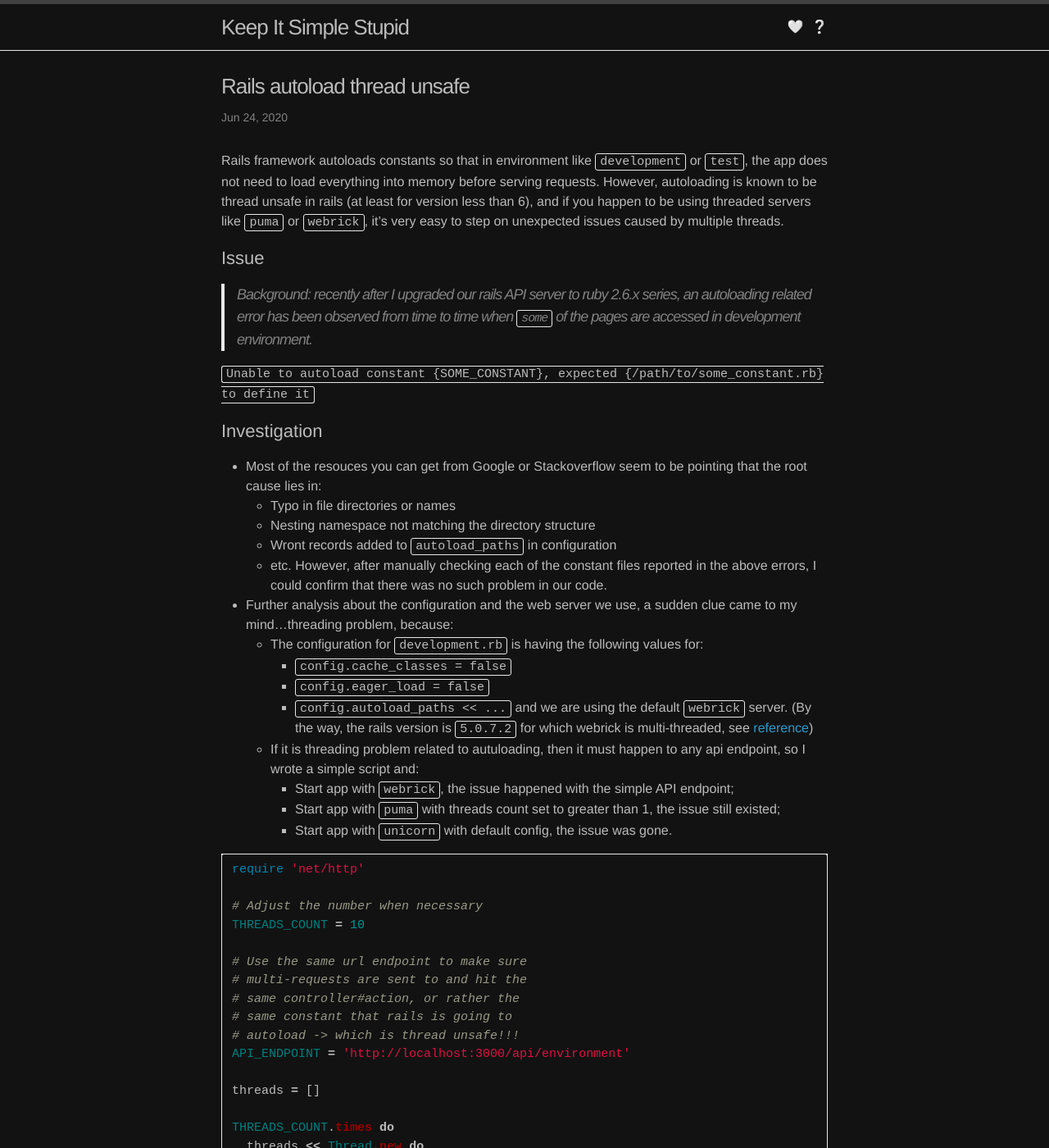
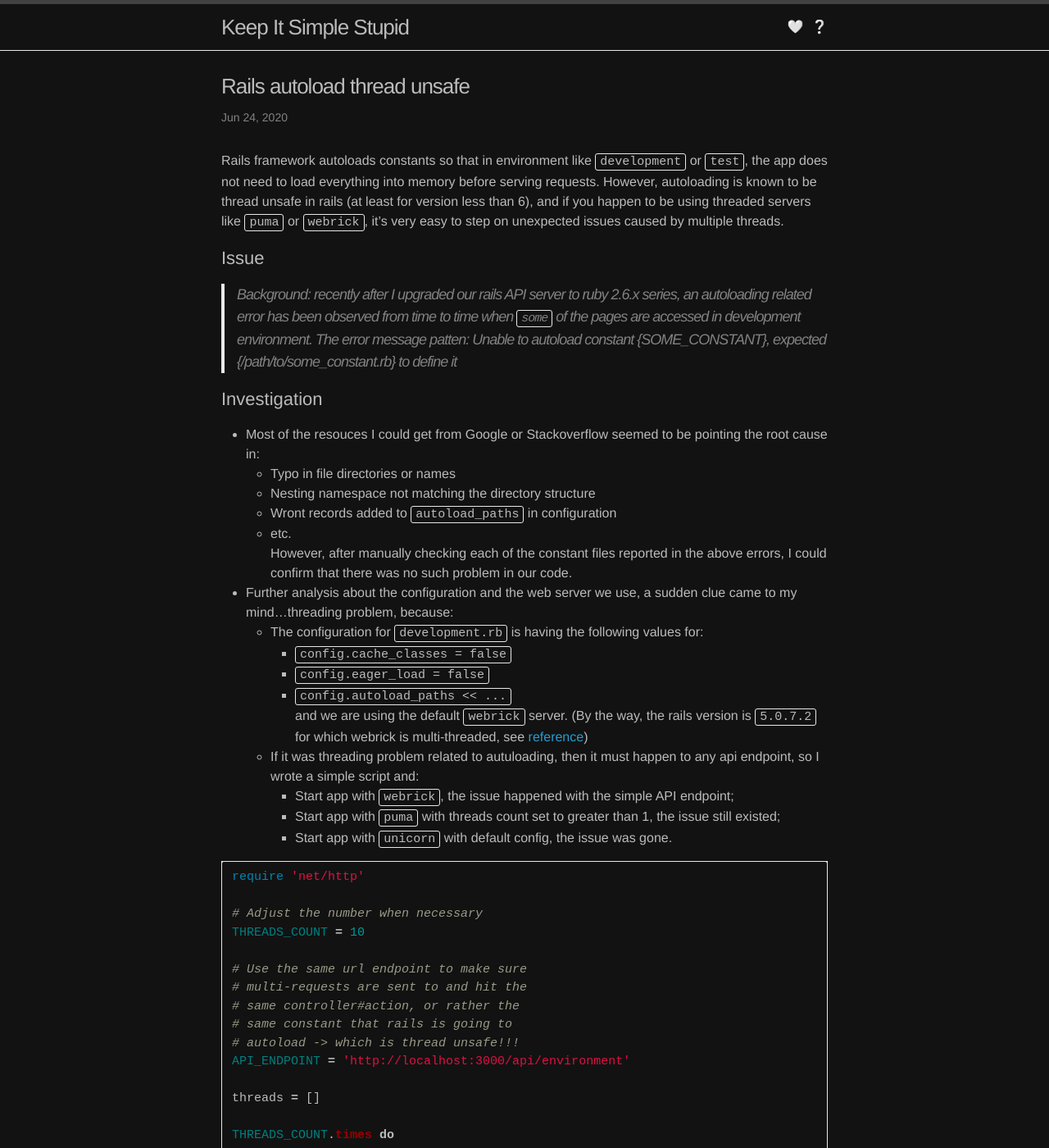
Before and after one commit to yuan-jiang/yuan-jiang.github.io, a Jekyll site: the page built from _posts/2020-06-24-rails-autoload-thread-unsafe.md, in a window 1280 px wide and 1400 px high. Shown: the whole window at 82% size. Built offline with Jekyll 4.4.1, drawn with Linux system fonts in a browser that asks for light colours; comment, search, counter and statistics services are not loaded; some of the changed text lies outside the part shown.

Commit message:
Update 2020-06-24-rails-autoload-thread-unsafe.md

```diff
--- a/_posts/2020-06-24-rails-autoload-thread-unsafe.md
+++ b/_posts/2020-06-24-rails-autoload-thread-unsafe.md
@@ -10,15 +10,15 @@
 
 ## Issue
   > Background: recently after I upgraded our rails API server to ruby 2.6.x series, an autoloading related error has been observed from time to time when `some` of the pages are accessed in development environment.
-
-`Unable to autoload constant {SOME_CONSTANT}, expected {/path/to/some_constant.rb} to define it`
+The error message patten:
+  > Unable to autoload constant {SOME_CONSTANT}, expected {/path/to/some_constant.rb} to define it
 
 ## Investigation
-  - Most of the resouces you can get from Google or Stackoverflow seem to be pointing that the root cause lies in:
+  - Most of the resouces I could get from Google or Stackoverflow seemed to be pointing the root cause in:
     + Typo in file directories or names
     + Nesting namespace not matching the directory structure
     + Wront records added to `autoload_paths` in configuration
-    +  etc.
+    + etc.
   However, after manually checking each of the constant files reported in the above errors, I could confirm that there was no such problem in our code.
 
   - Further analysis about the configuration and the web server we use, a sudden clue came to my mind...threading problem, because:
@@ -27,7 +27,7 @@
       * `config.eager_load = false`
       * `config.autoload_paths << ...`
       and we are using the default `webrick` server. (By the way, the rails version is `5.0.7.2` for which webrick is multi-threaded, see [reference](https://gist.github.com/yob/04c2417b60532316685123c36ddfce40))
-    + If it is threading problem related to autuloading, then it must happen to any api endpoint, so I wrote a simple script and:
+    + If it was threading problem related to autuloading, then it must happen to any api endpoint, so I wrote a simple script and:
       * Start app with `webrick`, the issue happened with the simple API endpoint;
       * Start app with `puma` with threads count set to greater than 1, the issue still existed;
       * Start app with `unicorn` with default config, the issue was gone.
@@ -58,9 +58,6 @@
 puts 'DONE'
 {% endhighlight %}
 
-      > Conclusion: the issue was not because of some typo or namespace problem,
-        but caused by that `autoloading in rails is thread unsafe` which is a fact.
-
 ## Solution
 Switch to `unicorn` for development environment as well (same as production environment), which was made easy by a gem called `unicorn-rails`
 
```
